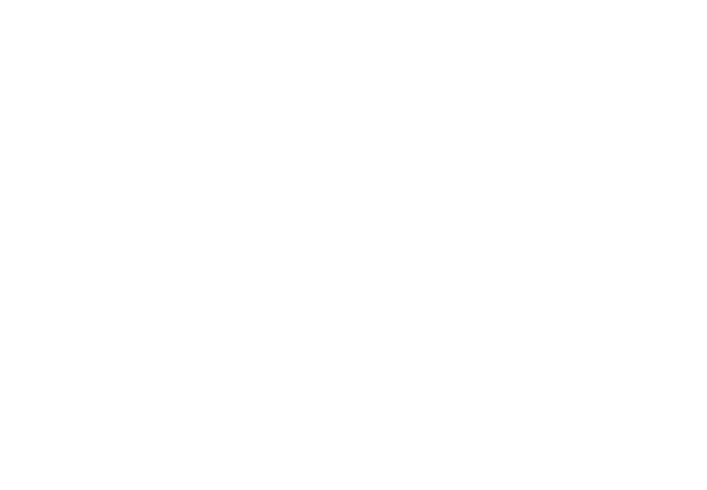
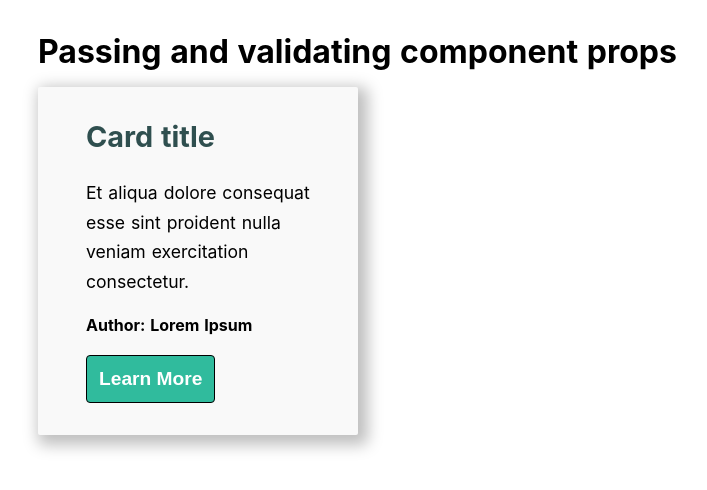
Before and after one commit to danielc92/nuxt-sandbox, a Nuxt app: page /props in a window 1280 px wide. Before the commit this address had no page. Shown: the top 490 px of the page, without its empty margins (202-909 px from the left). Built offline with nearby package versions, Linux system fonts and the light colour scheme.

Commit message:
added page for props

```diff
--- a/pages/index.vue
+++ b/pages/index.vue
@@ -7,6 +7,9 @@
     <ul>
       <li>
         <nuxt-link to="/conditionals">Conditionals</nuxt-link>
+      </li>
+      <li>
+        <nuxt-link to="/props">Props</nuxt-link>
       </li>
       <li>
         <nuxt-link to="/custom-inputs">Custom events with inputs</nuxt-link>
--- /dev/null
+++ b/pages/props.vue
@@ -0,0 +1,17 @@
+<template>
+  <div class="container">
+    <h1>Passing and validating component props</h1>
+    <card
+      title="Card title"
+      info="Et aliqua dolore consequat esse sint proident nulla veniam exercitation consectetur."
+      author="Lorem Ipsum"
+    ></card>
+  </div>
+</template>
+
+<script lang="ts">
+import Vue from 'vue'
+import Card from '~/components/Card/Card.vue'
+
+export default Vue.extend({ components: { Card } })
+</script>
```
